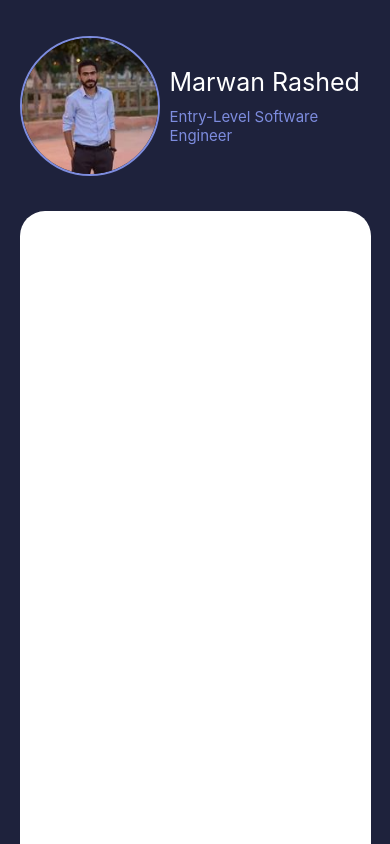
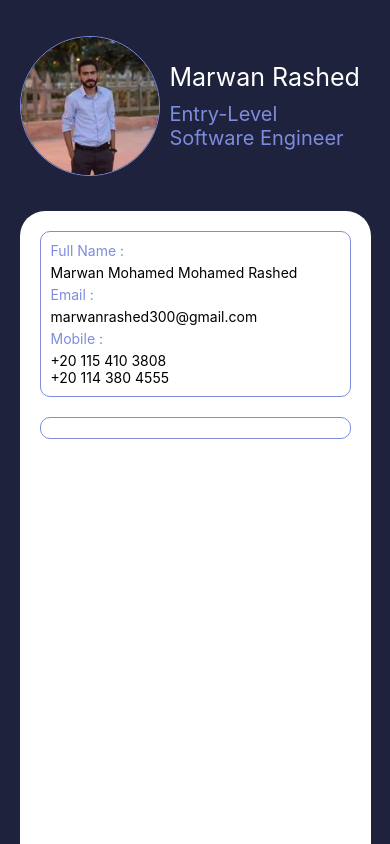
Before and after one commit to marwan-rashed/portfolio, a React Native app: screen /Home in a window 390 px wide. Built offline with nearby package versions, Linux system fonts and the light colour scheme.

Commit message:
Add personal info

```diff
--- a/screens/home.js
+++ b/screens/home.js
@@ -3,6 +3,7 @@ import {
   View,
   Text,
   Image,
+  ScrollView,
 } from 'react-native';
 import { MAIN_COLOR, SECONDARY_COLOR } from '../constants';
 
@@ -21,7 +22,7 @@ const Home = () => {
             source = {require('../assets/profile.jpg')}
             style = {{
               width: 140, height: 140, borderRadius: 70,
-              borderColor: SECONDARY_COLOR, borderWidth: 2
+              borderColor: SECONDARY_COLOR, borderWidth: 0.5
             }}
           />
           <View style = {{
@@ -32,18 +33,47 @@ const Home = () => {
               color: 'white', fontSize: 25
             }}>Marwan Rashed</Text>
             <Text style = {{
-              color: SECONDARY_COLOR, fontSize: 15,
+              color: SECONDARY_COLOR, fontSize: 20,
               marginTop: 10
             }}>Entry-Level Software Engineer</Text>
           </View>
         </View>
-        <View style = {{
-          width: '90%', height: '75%',
-          backgroundColor: 'white',
-          borderTopRightRadius: 25, borderTopLeftRadius: 25
-        }}>
+        <ScrollView
+          contentContainerStyle = {{
+            alignItems: 'center'
+          }}
+          style = {{
+            width: '90%', height: '75%',
+            backgroundColor: 'white',
+            borderTopRightRadius: 25, borderTopLeftRadius: 25,
+            padding: 20,
+          }}
+        >
+          <View style = {{
+            width: '100%', padding: 10, marginBottom: 20,
+            borderWidth: 1, borderColor: SECONDARY_COLOR, borderRadius: 10
+          }}>
+              <Text style = {{
+                color: SECONDARY_COLOR, marginBottom: 5
+              }}>Full Name :</Text>
+              <Text>Marwan Mohamed Mohamed Rashed</Text>
+              <Text style = {{
+                color: SECONDARY_COLOR, marginBottom: 5, marginTop: 5
+              }}>Email :</Text>
+              <Text>marwanrashed300@gmail.com</Text>
+              <Text style = {{
+                color: SECONDARY_COLOR, marginBottom: 5, marginTop: 5
+              }}>Mobile :</Text>
+              <Text>+20 115 410 3808</Text>
+              <Text>+20 114 380 4555</Text>
+          </View>
+          <View style = {{
+            width: '100%', padding: 10, marginBottom: 20,
+            borderWidth: 1, borderColor: SECONDARY_COLOR, borderRadius: 10
+          }}>
 
-        </View>
+          </View>
+        </ScrollView>
     </View>
   );
 }
```
